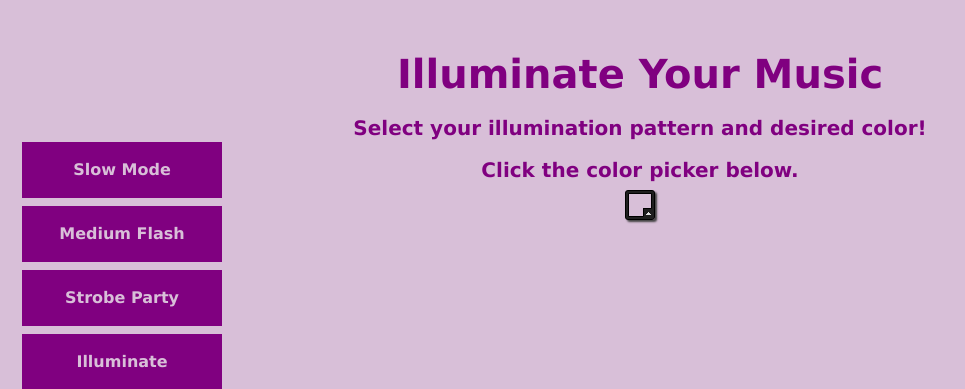
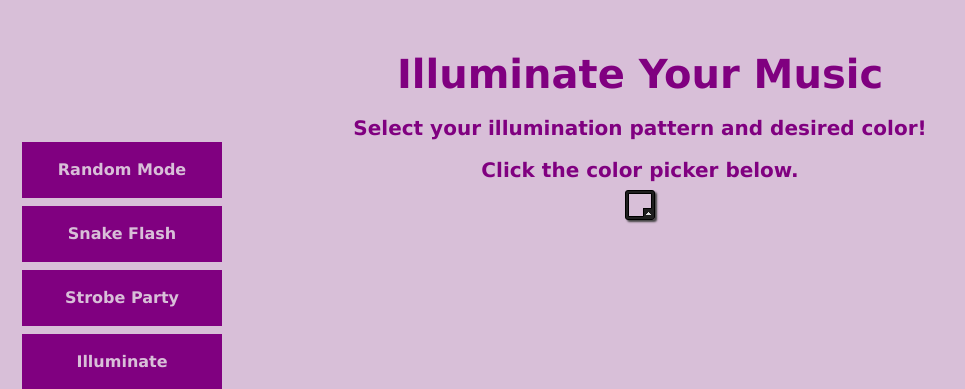
Before and after one commit to nickauerbach/LED-Music-Visualizer, a Python web app: template templates/dashboard.html in a window 1280 px wide. Shown: the top 389 px of the page, without its empty margins (0-965 px from the left). Run offline with Jinja, Linux system fonts and the light colour scheme; the template is opened without the code that fills it, so the values that code supplies are empty; some libraries are stand-ins or nearby versions.

Commit message:
Finished flash mode alterations

```diff
--- a/static/colorpicker.js
+++ b/static/colorpicker.js
@@ -19,7 +19,7 @@ $(function(){
             var pixel = imageData.data;
             var pixelColor = "rgb("+pixel[0]+", "+pixel[1]+", "+pixel[2]+")";
             $('.preview').css('backgroundColor', pixelColor);
-            //send color to Flask route: https://www.codegrepper.com/code-examples/typescript/how+to+pass+js+data+to+flask+and+bac
+            //send color to Flask route: https://www.codegrepper.com/code-examples/typescript/how+to+pass+js+data+to+flask+and+back
             const URL = '/color_picker'
             const xhr = new XMLHttpRequest();
             rgbPackage = pixel[0]+", "+pixel[1]+", "+pixel[2]
--- a/static/dashboard.js
+++ b/static/dashboard.js
@@ -2,14 +2,14 @@
 
 var button1 = $("#light_mode1");
 button1.click(function() {
-    if (button1.text() === "Slow Mode") {
+    if (button1.text() === "Random Mode") {
         $.ajax({
             url: "/light_mode1_on",
             type: "post",
             success: function(response) {
                 console.log(response);
-                button1.text("Slow Mode On");
-                button2.text("Medium Flash");
+                button1.text("Random Mode On");
+                button2.text("Snake Flash");
                 button3.text("Strobe Party");
                 button4.text("Illuminate");
                 button5.text("Music Mode");
@@ -20,7 +20,7 @@ button1.click(function() {
             url: "/light_mode1_off",
             type: "post",
             success: function() {
-                button1.text("Slow Mode");
+                button1.text("Random Mode");
             }
         })
     }
@@ -28,14 +28,14 @@ button1.click(function() {
 
 var button2 = $("#light_mode2");
 button2.click(function() {
-    if (button2.text() === "Medium Flash") {
+    if (button2.text() === "Snake Flash") {
         $.ajax({
             url: "/light_mode2_on",
             type: "post",
             success: function(response) {
                 console.log(response);
-                button1.text("Slow Mode");
-                button2.text("Medium Flash On");
+                button1.text("Random Mode");
+                button2.text("Snake Flash On");
                 button3.text("Strobe Party");
                 button4.text("Illuminate");
                 button5.text("Music Mode");
@@ -46,7 +46,7 @@ button2.click(function() {
             url: "/light_mode2_off",
             type: "post",
             success: function() {
-                button2.text("Medium Flash");
+                button2.text("Snake Flash");
             }
         })
     }
@@ -60,8 +60,8 @@ button3.click(function() {
             type: "post",
             success: function(response) {
                 console.log(response);
-                button1.text("Slow Mode");
-                button2.text("Medium Flash");
+                button1.text("Random Mode");
+                button2.text("Snake Flash");
                 button3.text("Strobe Party On");
                 button4.text("Illuminate");
                 button5.text("Music Mode");
@@ -86,8 +86,8 @@ button4.click(function() {
             type: "post",
             success: function(response) {
                 console.log(response);
-                button1.text("Slow Mode");
-                button2.text("Medium Flash");
+                button1.text("Random Mode");
+                button2.text("Snake Flash");
                 button3.text("Strobe Party");
                 button4.text("Illuminate On");
                 button5.text("Music Mode");
@@ -112,8 +112,8 @@ button5.click(function() {
             type: "post",
             success: function(response) {
                 console.log(response);
-                button1.text("Slow Mode");
-                button2.text("Medium Flash");
+                button1.text("Random Mode");
+                button2.text("Snake Flash");
                 button3.text("Strobe Party");
                 button4.text("Illuminate");
                 button5.text("Music Mode On");
--- a/templates/dashboard.html
+++ b/templates/dashboard.html
@@ -98,8 +98,8 @@
 </head>
 <body style="background-color:#D8BFD8;">
     <div class="sidenav">
-      <button id="light_mode1" type="button">Slow Mode</button>
-      <button id="light_mode2" type="button">Medium Flash</button>
+      <button id="light_mode1" type="button">Random Mode</button>
+      <button id="light_mode2" type="button">Snake Flash</button>
       <button id="light_mode3" type="button">Strobe Party</button>
       <button id="illuminate" type="button">Illuminate</button>
       <button id="music_mode" type="button">Music Mode</button>
```
Also changed, not shown: app.py (+13 -13 lines).
